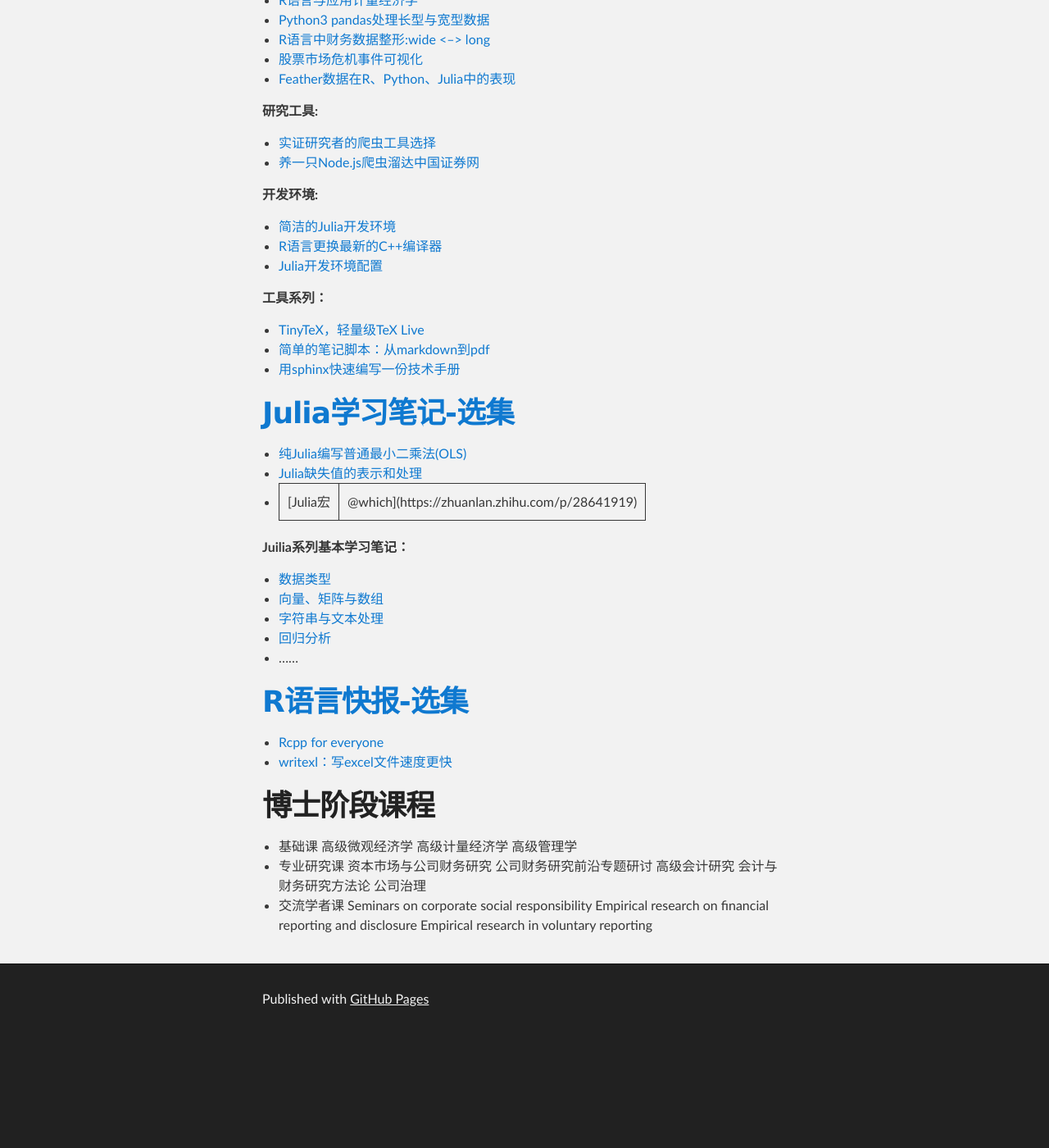
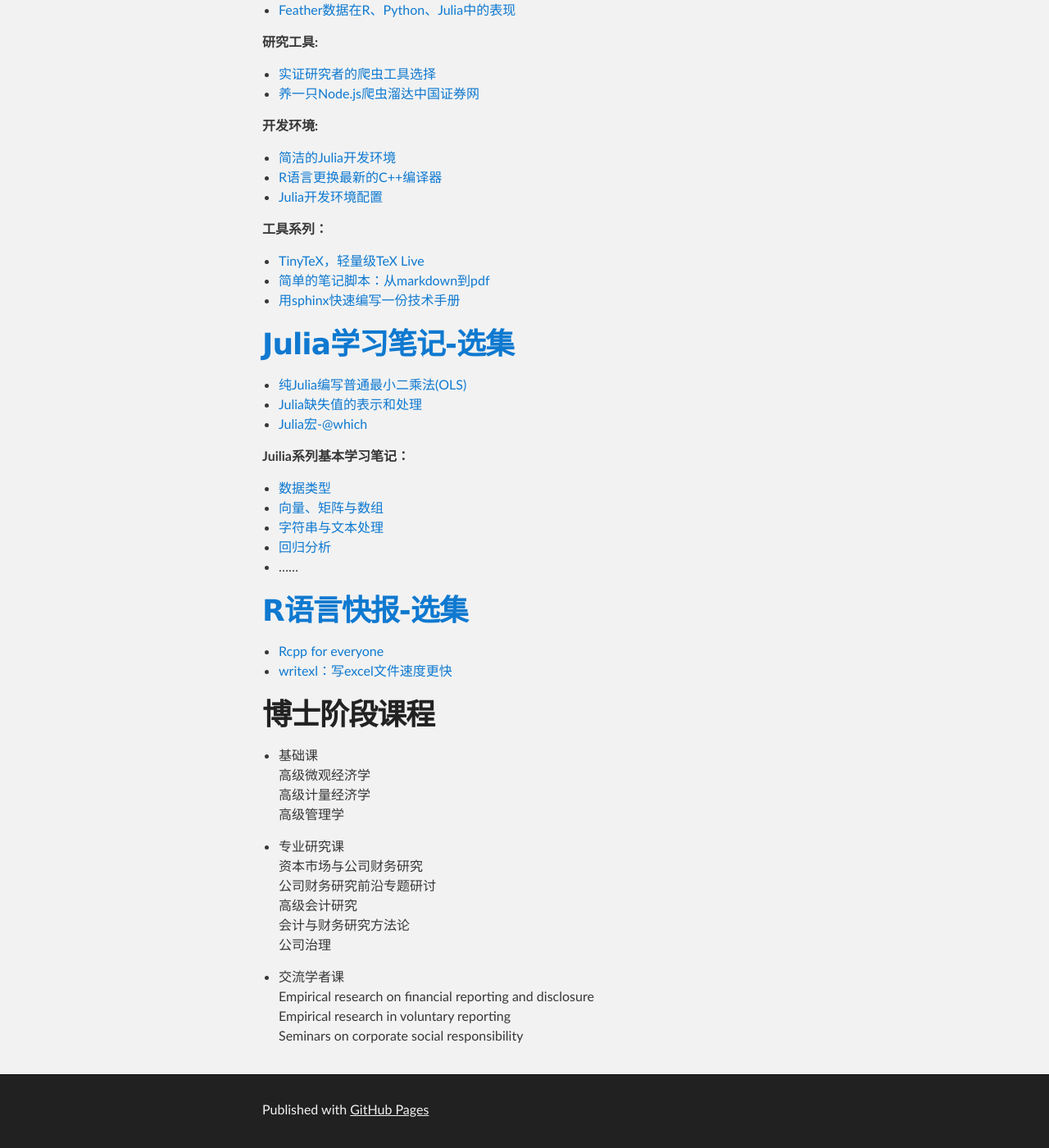
Before and after one commit to ChengJun90/chengjun90.github.io, a Jekyll site: the page built from index.md, in a window 1280 px wide and 1400 px high, scrolled down 857 px. Shown: the whole window at 82% size. Built offline with Jekyll 4.4.1, drawn with Linux system fonts in a browser that asks for light colours; our own code applies the rules of GitHub Pages for plain Markdown files; before the commit the page ends 2122 px from its top, so only the background shows below that; some of the changed text lies outside the part shown.

Commit message:
Update index.md

```diff
--- a/index.md
+++ b/index.md
@@ -14,8 +14,8 @@ layout: default
 
 # [资本市场与数据分析-选集](https://zhuanlan.zhihu.com/staranalysts)
 **学习笔记:**
-- [R语言进阶 | 非标准计算base](https://zhuanlan.zhihu.com/p/27652748)
-- [R语言进阶 | 非标准计算tidyeval](https://zhuanlan.zhihu.com/p/27652771)
+- [R语言进阶-非标准计算base](https://zhuanlan.zhihu.com/p/27652748)
+- [R语言进阶-非标准计算tidyeval](https://zhuanlan.zhihu.com/p/27652771)
 - [R语言函数式编程purrr的应用](https://zhuanlan.zhihu.com/p/26888325)
 - [模拟、嵌套与回归：函数式编程purrr](https://zhuanlan.zhihu.com/p/26949422)
 - [R语言与应用计量经济学](https://zhuanlan.zhihu.com/p/22574659)
@@ -41,7 +41,7 @@ layout: default
 # [Julia学习笔记-选集](https://zhuanlan.zhihu.com/julia)
 - [纯Julia编写普通最小二乘法(OLS)](https://zhuanlan.zhihu.com/p/28128470)
 - [Julia缺失值的表示和处理](https://zhuanlan.zhihu.com/p/30485472)
-- [Julia宏 | @which](https://zhuanlan.zhihu.com/p/28641919)
+- [Julia宏-@which](https://zhuanlan.zhihu.com/p/28641919)
 
 **Juilia系列基本学习笔记：**
 - [数据类型](https://zhuanlan.zhihu.com/p/26411005)
@@ -60,13 +60,15 @@ layout: default
 高级微观经济学
 高级计量经济学
 高级管理学
+
 - 专业研究课
 资本市场与公司财务研究
 公司财务研究前沿专题研讨
 高级会计研究
 会计与财务研究方法论
 公司治理
+
 - 交流学者课
-Seminars on corporate social responsibility
 Empirical research on financial reporting and disclosure
 Empirical research in voluntary reporting
+Seminars on corporate social responsibility
```
